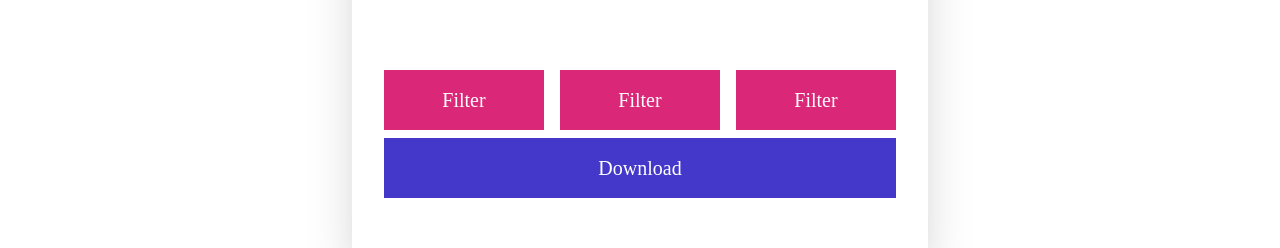
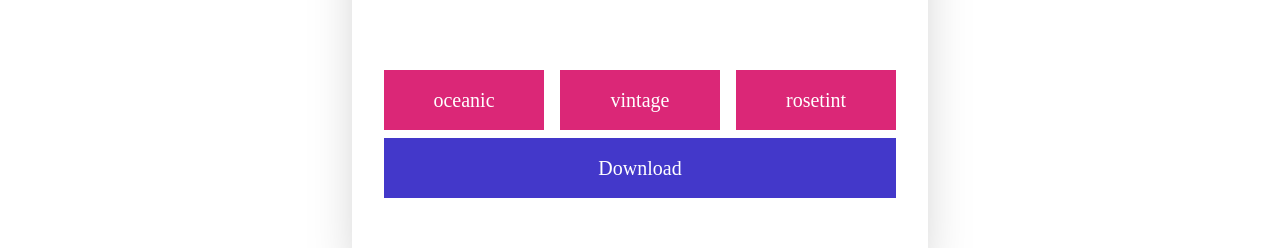
Before and after one commit to robertobirijnr/image-filter, a Vue app: page / in a window 1280 px wide. Shown: the part 942-1190 px from the top of the page. Built offline with nearby package versions, Linux system fonts and the light colour scheme.

Commit message:
image filter

```diff
--- a/components.d.ts
+++ b/components.d.ts
@@ -8,6 +8,7 @@
 declare module 'vue' {
   export interface GlobalComponents {
     AppBG: typeof import('./src/components/AppBG.vue')['default']
+    AppEditor: typeof import('./src/components/AppEditor.vue')['default']
     AppUpload: typeof import('./src/components/AppUpload.vue')['default']
     RouterLink: typeof import('vue-router')['RouterLink']
     RouterView: typeof import('vue-router')['RouterView']
--- a/src/App.vue
+++ b/src/App.vue
@@ -2,18 +2,7 @@
    <div class="font-['Quicksand'] max-w-xl bg-white p-8 shadow-2xl rounded absolute m-auto left-0 right-0 mt-32">
       <h1 class="text-center text-3xl text-indigo-700">Image Filters</h1>
       <AppUpload/>
-      <div class="my-8">
-        <canvas width="448" height="448"></canvas>
-        <div class="text-white text-xl mt-4">
-          <div class="flex justify-center gap-4">
-            <button type="button" class="bg-pink-600 py-4 w-full">Filter</button>
-            <button type="button" class="bg-pink-600 py-4 w-full">Filter</button>
-            <button type="button" class="bg-pink-600 py-4 w-full">Filter</button>
-          </div>
-          <a  class="bg-indigo-700 py-4 block w-full mt-2 text-center">Download</a>
-
-        </div>
-      </div>
+      <AppEditor/>
    </div>
    <AppBG/>
 </template>
--- /dev/null
+++ b/src/components/AppEditor.vue
@@ -0,0 +1,29 @@
+<template>
+    <div class="my-8">
+        <canvas width="448" height="448"></canvas>
+        <div class="text-white text-xl mt-4">
+          <div class="flex justify-center gap-4">
+            <button type="button"
+             @click="store.filter = store.filter === filter ? '': filter"
+              class="bg-pink-600 py-4 w-full"
+              :class="{'bg-pink-600': store.filter !== filter,
+              'bg-green-600': store.filter === filter}"
+               v-for="(filter,index) in filters"
+                :key="index">
+                {{ filter }}
+            </button>
+
+          </div>
+          <a  class="bg-indigo-700 py-4 block w-full mt-2 text-center">Download</a>
+
+        </div>
+      </div>
+</template>
+
+<script setup lang="ts">
+import {useImageStore} from '../stores/image'
+
+  const filters =["oceanic","vintage","rosetint"]
+
+  const store = useImageStore();
+</script>
```
